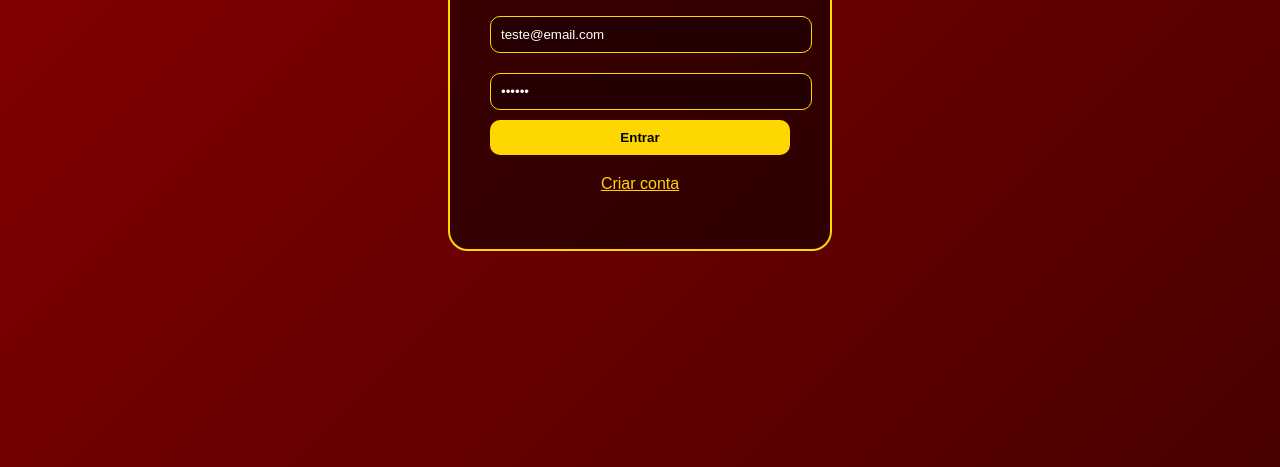
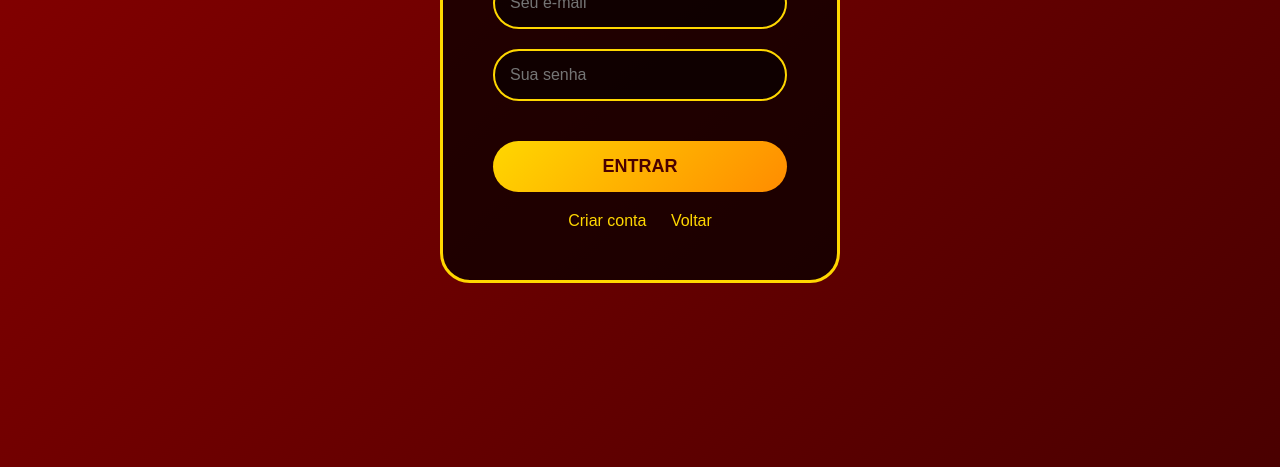
Before and after one commit to edu7k001/nexus-trade-app, a website: page login.html in a window 1280 px wide. Shown: the part 333-800 px from the top of the page. Drawn offline with Linux system fonts and the light colour scheme.

Commit message:
Update login.html

```diff
--- a/login.html
+++ b/login.html
@@ -1,72 +1,170 @@
 <!DOCTYPE html>
-<html>
+<html lang="pt-BR">
 <head>
+    <meta charset="UTF-8">
+    <meta name="viewport" content="width=device-width, initial-scale=1.0">
     <title>Login - MEGABET777</title>
     <style>
+        * {
+            margin: 0;
+            padding: 0;
+            box-sizing: border-box;
+        }
+
         body {
+            font-family: 'Arial', sans-serif;
             background: linear-gradient(135deg, #8b0000, #4a0000);
             color: white;
-            font-family: Arial;
+            min-height: 100vh;
             display: flex;
             justify-content: center;
             align-items: center;
-            height: 100vh;
-            margin: 0;
         }
-        .box {
-            background: rgba(0,0,0,0.5);
-            border: 2px solid gold;
-            border-radius: 20px;
-            padding: 40px;
-            width: 300px;
+
+        .login-container {
+            background: rgba(0, 0, 0, 0.7);
+            border: 3px solid gold;
+            border-radius: 30px;
+            padding: 50px;
+            width: 400px;
+            max-width: 90%;
         }
-        h1 { color: gold; text-align: center; }
+
+        h1 {
+            color: gold;
+            text-align: center;
+            margin-bottom: 30px;
+            font-size: 36px;
+        }
+
+        .input-group {
+            margin-bottom: 20px;
+        }
+
         input {
             width: 100%;
-            padding: 10px;
-            margin: 10px 0;
-            border-radius: 10px;
-            border: 1px solid gold;
-            background: rgba(0,0,0,0.3);
+            padding: 15px;
+            border: 2px solid gold;
+            border-radius: 50px;
+            background: rgba(0, 0, 0, 0.5);
             color: white;
+            font-size: 16px;
         }
+
+        input:focus {
+            outline: none;
+            box-shadow: 0 0 20px gold;
+        }
+
         button {
             width: 100%;
-            padding: 10px;
-            background: gold;
+            padding: 15px;
+            background: linear-gradient(135deg, gold, #ff8c00);
             border: none;
+            border-radius: 50px;
+            color: #4a0000;
+            font-weight: bold;
+            font-size: 18px;
+            cursor: pointer;
+            margin-top: 20px;
+        }
+
+        button:hover {
+            transform: translateY(-3px);
+            box-shadow: 0 10px 30px gold;
+        }
+
+        .message {
+            margin-top: 20px;
+            padding: 15px;
             border-radius: 10px;
-            font-weight: bold;
-            cursor: pointer;
+            text-align: center;
+            display: none;
+        }
+
+        .message.success {
+            display: block;
+            background: rgba(0, 255, 0, 0.2);
+            border: 1px solid #00ff00;
+            color: #00ff00;
+        }
+
+        .message.error {
+            display: block;
+            background: rgba(255, 0, 0, 0.2);
+            border: 1px solid #ff0000;
+            color: #ff0000;
+        }
+
+        .links {
+            text-align: center;
+            margin-top: 20px;
+        }
+
+        .links a {
+            color: gold;
+            text-decoration: none;
+            margin: 0 10px;
         }
     </style>
 </head>
 <body>
-    <div class="box">
+    <div class="login-container">
         <h1>🔑 LOGIN</h1>
-        <input type="email" id="email" placeholder="Email" value="teste@email.com">
-        <input type="password" id="password" placeholder="Senha" value="123456">
-        <button onclick="login()">Entrar</button>
-        <p style="text-align:center; margin-top:20px;">
-            <a href="/register.html" style="color:gold;">Criar conta</a>
-        </p>
+
+        <div class="input-group">
+            <input type="email" id="email" placeholder="Seu e-mail">
+        </div>
+
+        <div class="input-group">
+            <input type="password" id="password" placeholder="Sua senha">
+        </div>
+
+        <button onclick="login()">ENTRAR</button>
+
+        <div id="message" class="message"></div>
+
+        <div class="links">
+            <a href="/register.html">Criar conta</a>
+            <a href="/">Voltar</a>
+        </div>
     </div>
+
     <script>
         async function login() {
             const email = document.getElementById('email').value;
             const password = document.getElementById('password').value;
+            const msgDiv = document.getElementById('message');
 
-            const res = await fetch('/api/login', {
-                method: 'POST',
-                headers: { 'Content-Type': 'application/json' },
-                body: JSON.stringify({ email, password })
-            });
+            if (!email || !password) {
+                msgDiv.className = 'message error';
+                msgDiv.innerHTML = 'Preencha todos os campos';
+                return;
+            }
 
-            if (res.ok) {
-                alert('Login realizado!');
-                window.location.href = '/';
-            } else {
-                alert('Erro no login');
+            try {
+                const response = await fetch('/api/login', {
+                    method: 'POST',
+                    headers: { 'Content-Type': 'application/json' },
+                    body: JSON.stringify({ email, password })
+                });
+
+                const data = await response.json();
+
+                if (response.ok) {
+                    localStorage.setItem('user', JSON.stringify(data.user));
+                    msgDiv.className = 'message success';
+                    msgDiv.innerHTML = 'Login realizado! Redirecionando...';
+                    setTimeout(() => {
+                        window.location.href = data.redirect || '/';
+                    }, 1000);
+                } else {
+                    msgDiv.className = 'message error';
+                    msgDiv.innerHTML = data.error || 'Erro no login';
+                }
+            } catch (error) {
+                msgDiv.className = 'message error';
+                msgDiv.innerHTML = 'Erro de conexão';
             }
         }
     </script>
```
